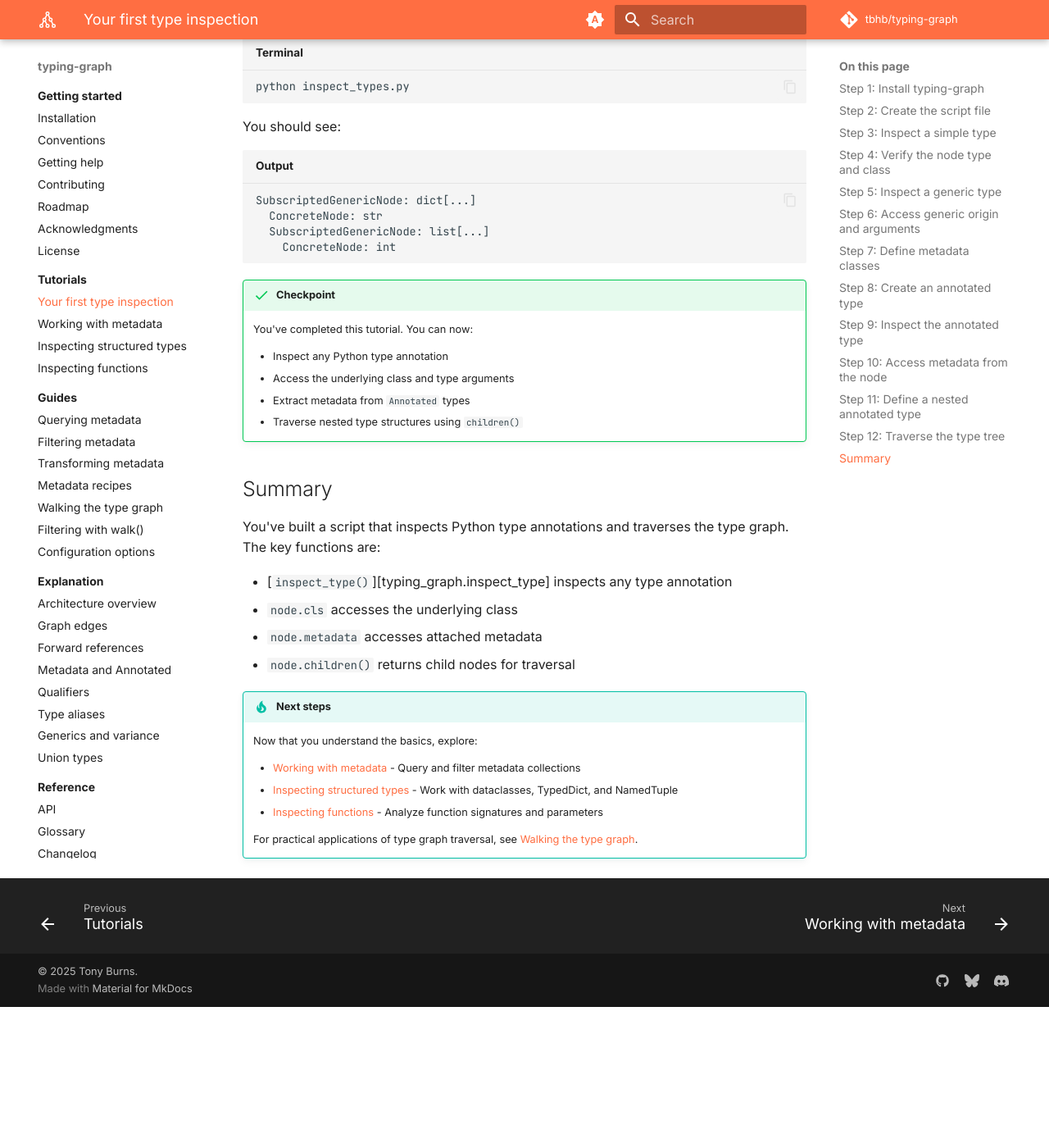
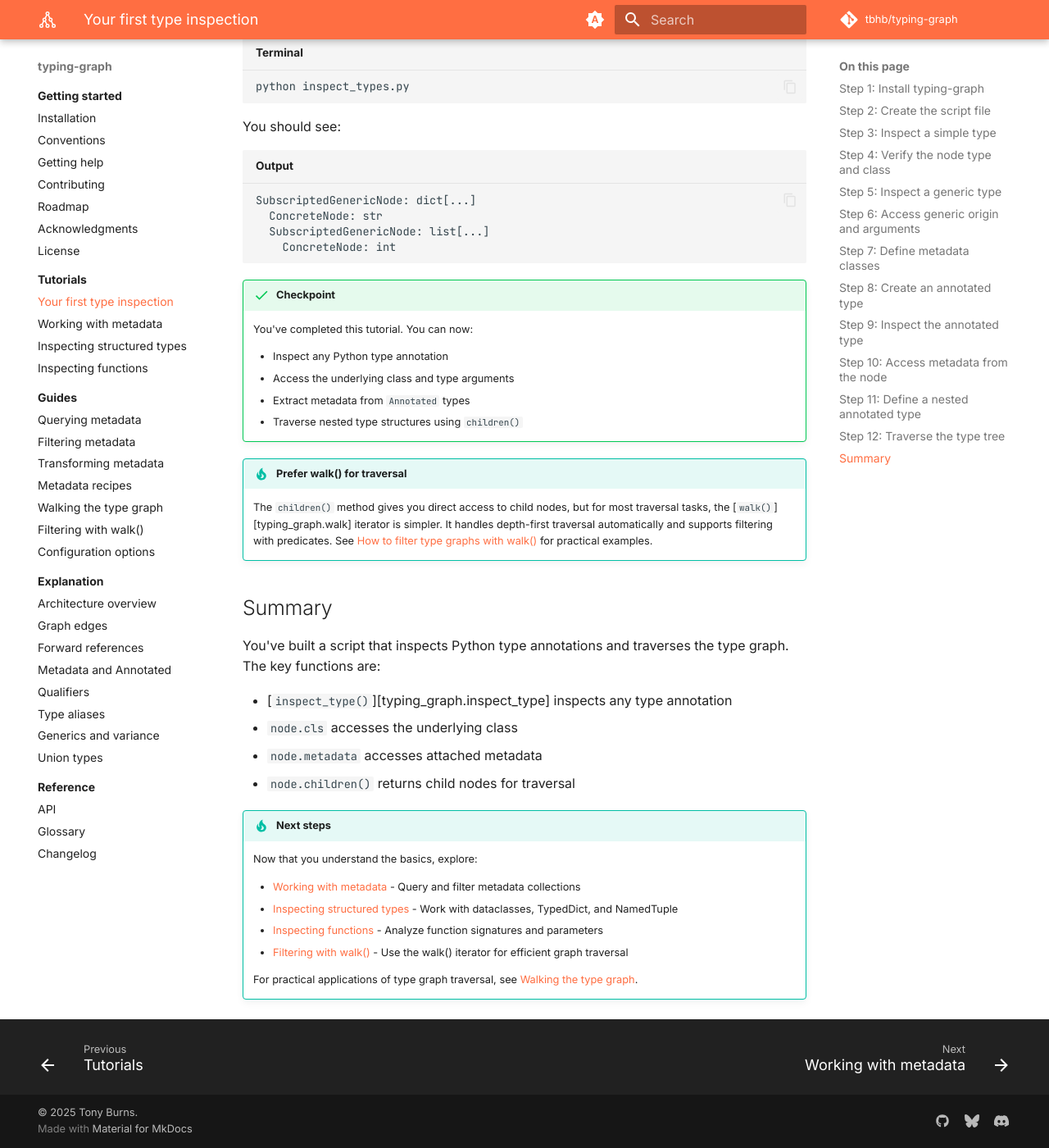
Before and after one commit to tbhb/typing-graph, an MkDocs documentation site: the page built from docs/tutorials/first-inspection.md, in a window 1280 px wide and 1400 px high, scrolled down 9633 px. Shown: the whole window at 82% size. Built offline with MkDocs 1.6.1 and Material for MkDocs 9.7.7, drawn with Linux system fonts in a browser that asks for light colours; comment, search, counter and statistics services are not loaded; before the commit the page ends 10861 px from its top, so only the background shows below that.

Commit message:
docs(docs): add walk() reference to first-inspection tutorial
Adds a tip admonition after Step 12 pointing learners to walk()
as the preferred method for most traversal tasks. Also adds a
cross-reference to the filtering-with-walk guide in Next steps.

```diff
--- a/docs/tutorials/first-inspection.md
+++ b/docs/tutorials/first-inspection.md
@@ -438,6 +438,9 @@ SubscriptedGenericNode: dict[...]
     - Extract metadata from `Annotated` types
     - Traverse nested type structures using `children()`
 
+!!! tip "Prefer walk() for traversal"
+    The `children()` method gives you direct access to child nodes, but for most traversal tasks, the [`walk()`][typing_graph.walk] iterator is simpler. It handles depth-first traversal automatically and supports filtering with predicates. See [How to filter type graphs with walk()](../guides/filtering-with-walk.md) for practical examples.
+
 ## Summary
 
 You've built a script that inspects Python type annotations and traverses the type graph. The key functions are:
@@ -453,5 +456,6 @@ You've built a script that inspects Python type annotations and traverses the ty
     - [Working with metadata](working-with-metadata.md) - Query and filter metadata collections
     - [Inspecting structured types](structured-types.md) - Work with dataclasses, TypedDict, and NamedTuple
     - [Inspecting functions](functions.md) - Analyze function signatures and parameters
+    - [Filtering with walk()](../guides/filtering-with-walk.md) - Use the walk() iterator for efficient graph traversal
 
     For practical applications of type graph traversal, see [Walking the type graph](../guides/walking-type-graph.md).
```
